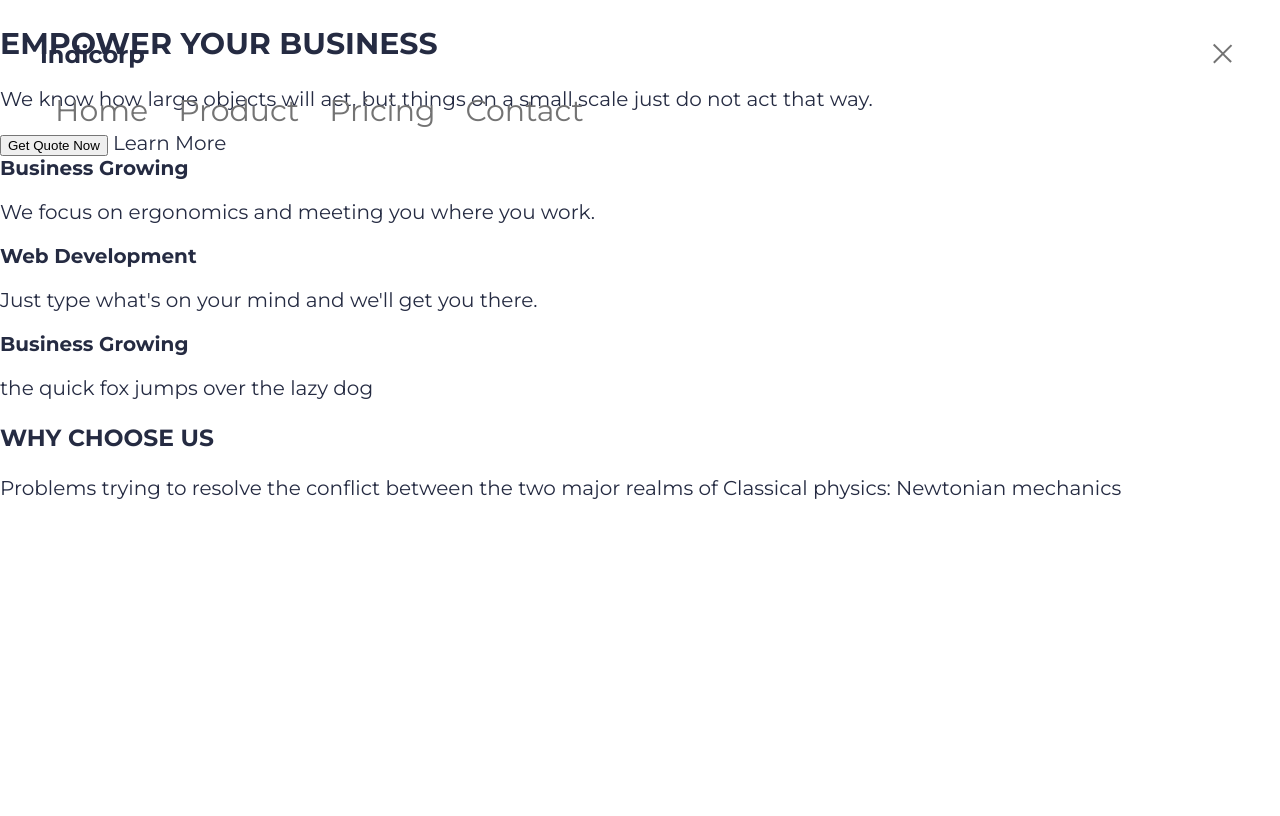
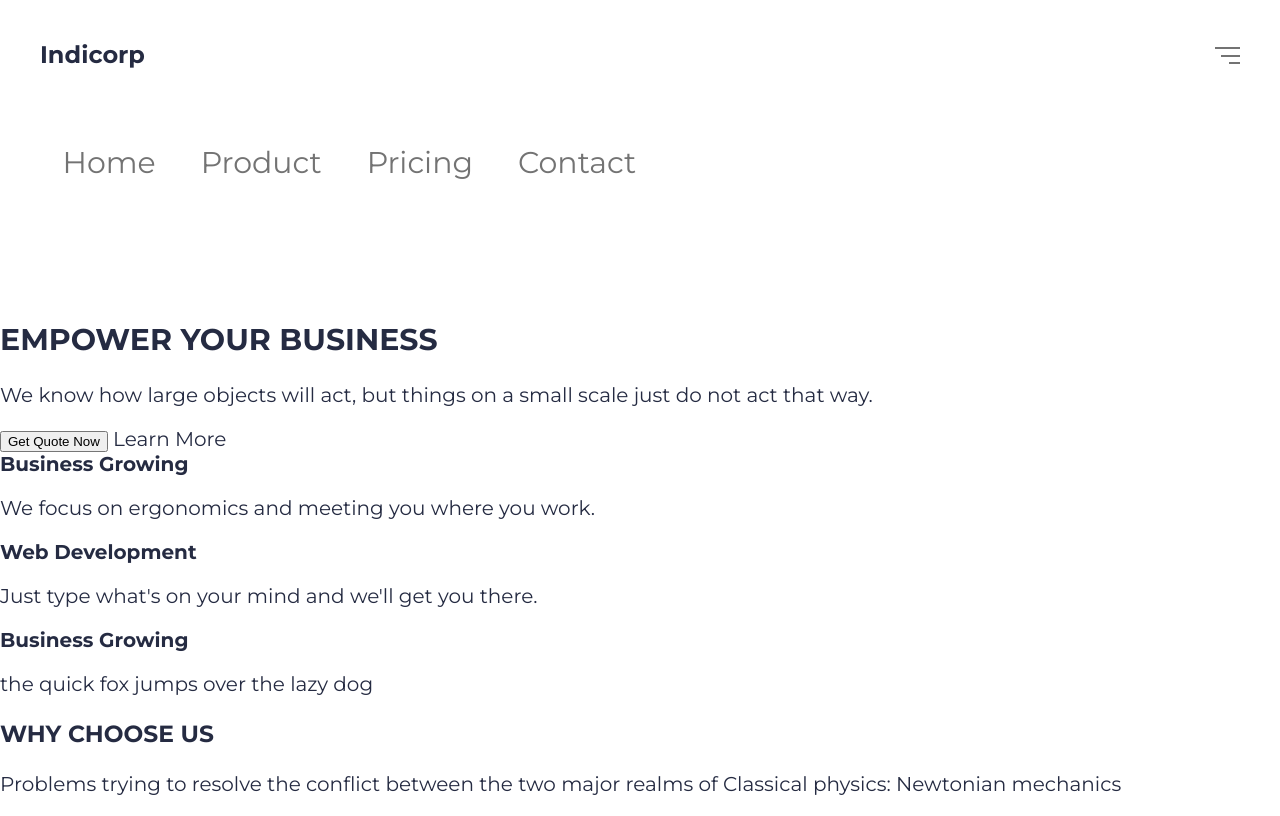
Before and after one commit to bouhartsev/lab17web, a plain HTML site: page index.html in a window 1280 px wide. Drawn offline with nearby package versions, Linux system fonts and the light colour scheme.

Commit message:
Меню как-то работает

```diff
--- a/index.html
+++ b/index.html
@@ -29,11 +29,11 @@
     <header class="header">
         <div class="header__search"></div>
         <div class="header__cart"></div>
-        <div class="header__burger header__burger_active">
+        <div class="header__burger">
             <span></span>
         </div>
         <h1 class="header__brand"><a class="link" href="./">Indicorp</a></h1>
-        <nav class="header__nav">
+        <nav class="header__nav header__nav_active-not">
             <ul class="list_default">
                 <li><a class="link" href="/home">Home</a></li>
                 <li><a class="link" href="/product">Product</a></li>
--- a/src/css/main.css
+++ b/src/css/main.css
@@ -26,6 +26,7 @@
     padding: 40px;
     margin: auto;
     box-sizing: border-box;
+    max-height: 100%;
 
     z-index: 3;
 }
@@ -39,6 +40,13 @@
     width: 100%;
     font-size: 1.5em;
     color: var(--secondary-color);
+    max-height: 500px;
+
+    transition: max-height, opacity;
+    transition-duration: 0.2s;
+    transition-timing-function: linear;
+
+    overflow: hidden;
 }
 
 .list_default {
@@ -51,21 +59,20 @@
     box-sizing: border-box;
     display: flex;
     align-items: center;
+
+    padding: 2em 0;
 }
 
 .header__nav>*>*{
-    margin: 0.75em 0.5em;
+    margin: 0.5em 0.75em;
 }
 
-
-/* add */
 .header__burger {
     float: right;
     position: relative;
     z-index: 2;
 
-    margin: 5px;
-    /* margin-top: -50%; */
+    margin: 7px 0;
 
     width: 25px;
     height: 15px;
@@ -111,7 +118,7 @@
 
 .header__burger.header__burger_active::before  {
     top: 20%;
-    left: 6%;
+    left: 8%;
     width: 51%;
     transform: rotate(45deg);
   }
--- a/src/css/mobile.css
+++ b/src/css/mobile.css
@@ -6,7 +6,15 @@
     flex-direction: column;
 }
 
-nav ul:not(.header__burger_active) {
-    height: 0;
+.header__nav_active-not {
+    max-height: 0;
     opacity: 0;
 }
+
+@media (max-height: 530px) {
+    .header {
+        overflow-y: scroll;
+        -ms-overflow-style: none;
+    }
+    .header::-webkit-scrollbar { width: 0; }
+}
--- a/src/js/main.js
+++ b/src/js/main.js
@@ -1,7 +1,20 @@
 $(document).ready(function() {
+    $("main").css('padding-top', $("header").outerHeight()+'px');
 
+    let is_burger_active = ($(".header__burger").hasClass('header__burger_active'))?true:false;
     function clickBurger() {
         $(".header__burger").toggleClass('header__burger_active');
+        $(".header__nav").toggleClass('header__nav_active-not');
+
+        if (is_burger_active) {
+            $('body').css({'position':'','overflow-y': '', 'top': ''});
+            is_burger_active = false;
+        }
+        else {
+            $('body').css({'position': 'fixed', 'overflow-y': 'scroll', 'top': (-(document.documentElement.scrollTop)) + 'px' });
+            is_burger_active = true;
+        }
+
     }
 
     $(".header__burger").click(clickBurger);
```
Also changed, not shown: src/img/favicon.ico (added), src/img/orig/navbar-toggler.svg (renamed from src/img/navbar-toggler.svg).
